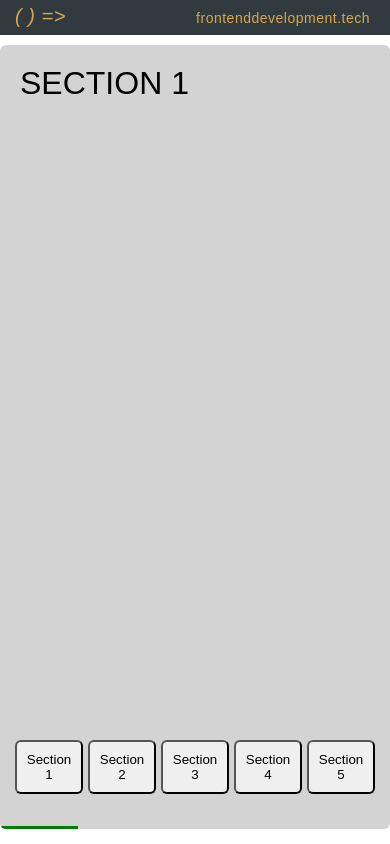
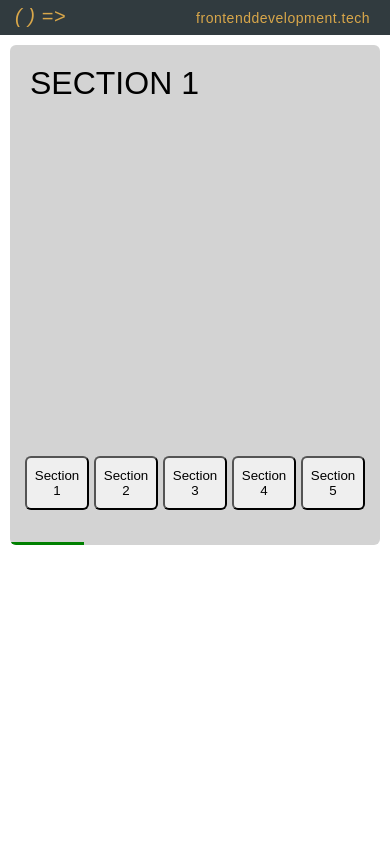
Before and after one commit to eastcoastdeveloper/in-page-navigation, an Angular app: page / in a window 390 px wide. Built offline with nearby package versions, Linux system fonts and the light colour scheme.

Commit message:
1 file modified

```diff
--- a/src/app/app.component.scss
+++ b/src/app/app.component.scss
@@ -2,14 +2,14 @@ html,
 body {
   margin: 0;
   width: 100%;
-  height: 500px;
+  height: 100%;
 }
 
 #module-name {
-  height: calc(100% - 60px);
+  height: 500px;
   border-radius: 6px;
   max-width: 750px;
-  margin: 10px auto 0 auto;
+  margin: 10px auto;
   position: relative;
   overflow: hidden;
   font-family: sans-serif;
@@ -85,3 +85,9 @@ button {
   opacity: 0;
   transition: opacity 0.5s;
 }
+
+@media screen and (max-width: 750px) {
+  #module-name {
+    margin: 10px;
+  }
+}
```
